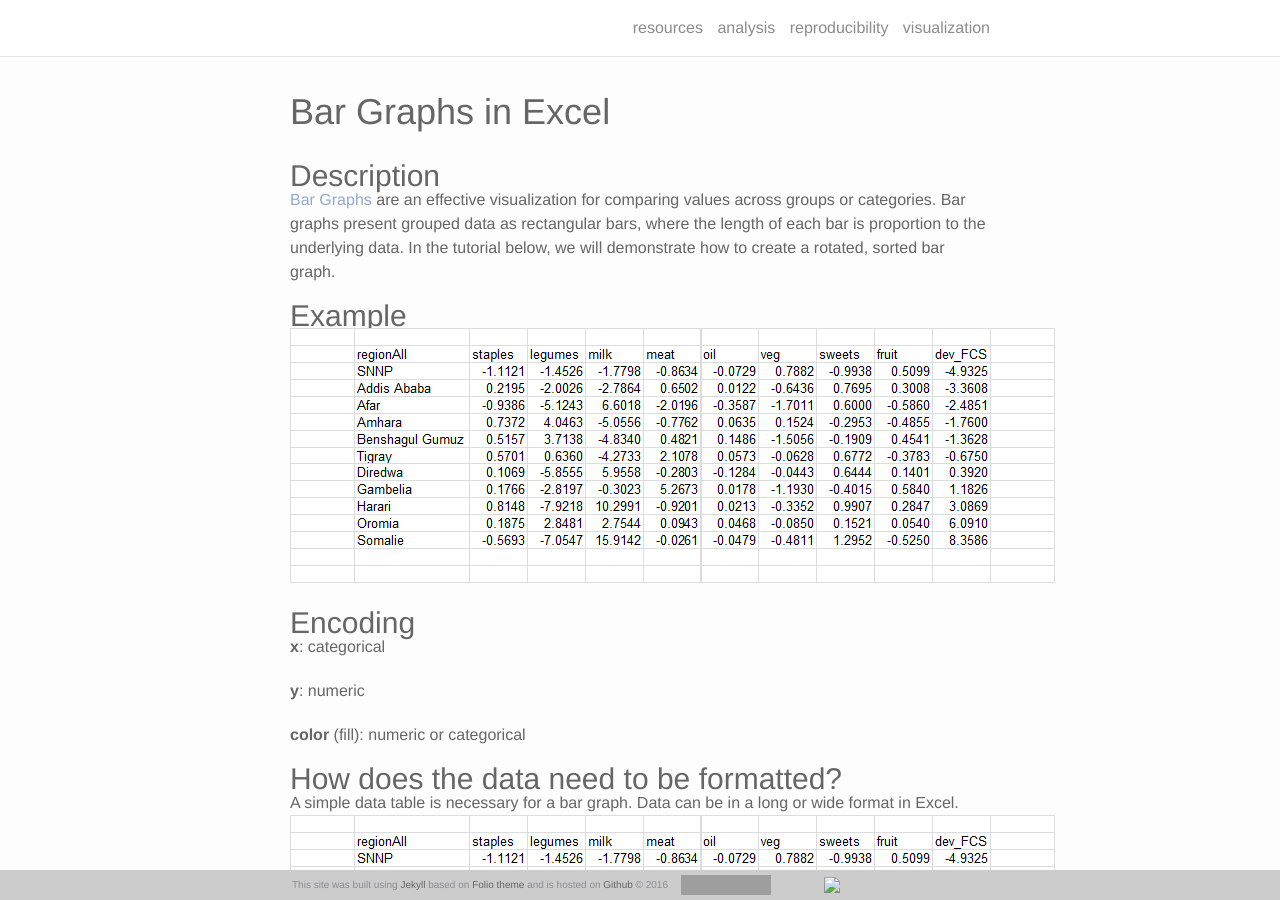
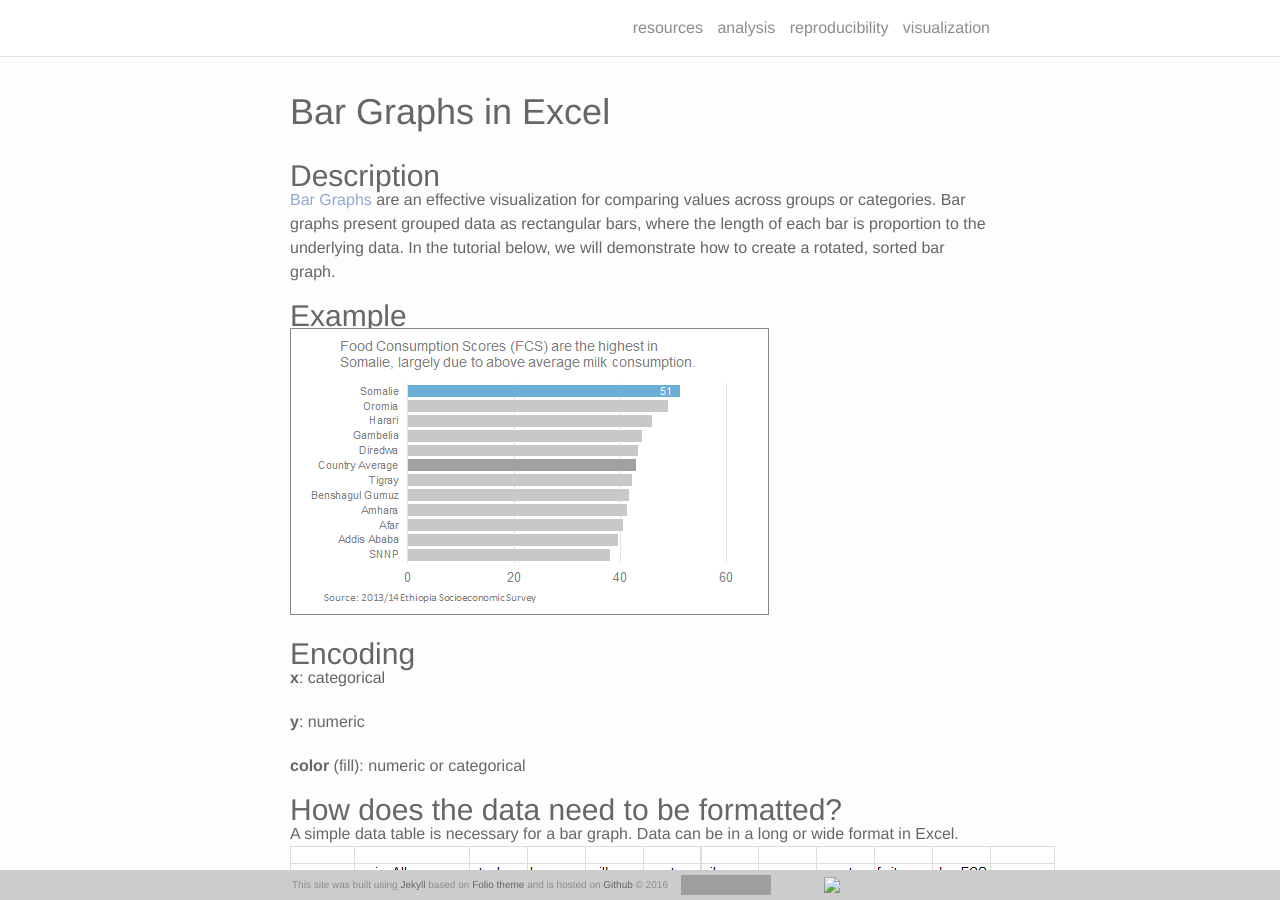
Before and after one commit to GeoCenter/resources, a Jekyll site: the page built from _posts/2016-10-26-bargraph.md, in a window 1280 px wide and 900 px high. Built offline with Jekyll 4.4.1, drawn with Linux system fonts in a browser that asks for light colours; nearby versions of some CDN libraries; grey boxes are pictures that could not be loaded.

Commit message:
Update 2016-10-26-bargraph.md

```diff
--- a/_posts/2016-10-26-bargraph.md
+++ b/_posts/2016-10-26-bargraph.md
@@ -6,7 +6,7 @@ title: Bar Graphs in Excel
 [Bar Graphs](https://en.wikipedia.org/wiki/Heat_map) are an effective visualization for comparing values across groups or categories. Bar graphs present grouped data as rectangular bars, where the length of each bar is proportion to the underlying data. In the tutorial below, we will demonstrate how to create a rotated, sorted bar graph.
 
 ### Example
-![image1]({{ site.baseurl }}/img/DataFormatHeatmap.png "Optional title")
+![image1]({{ site.baseurl }}/img/Bar_final.png "Optional title")
 
 ### Encoding
 **x**: categorical
```
